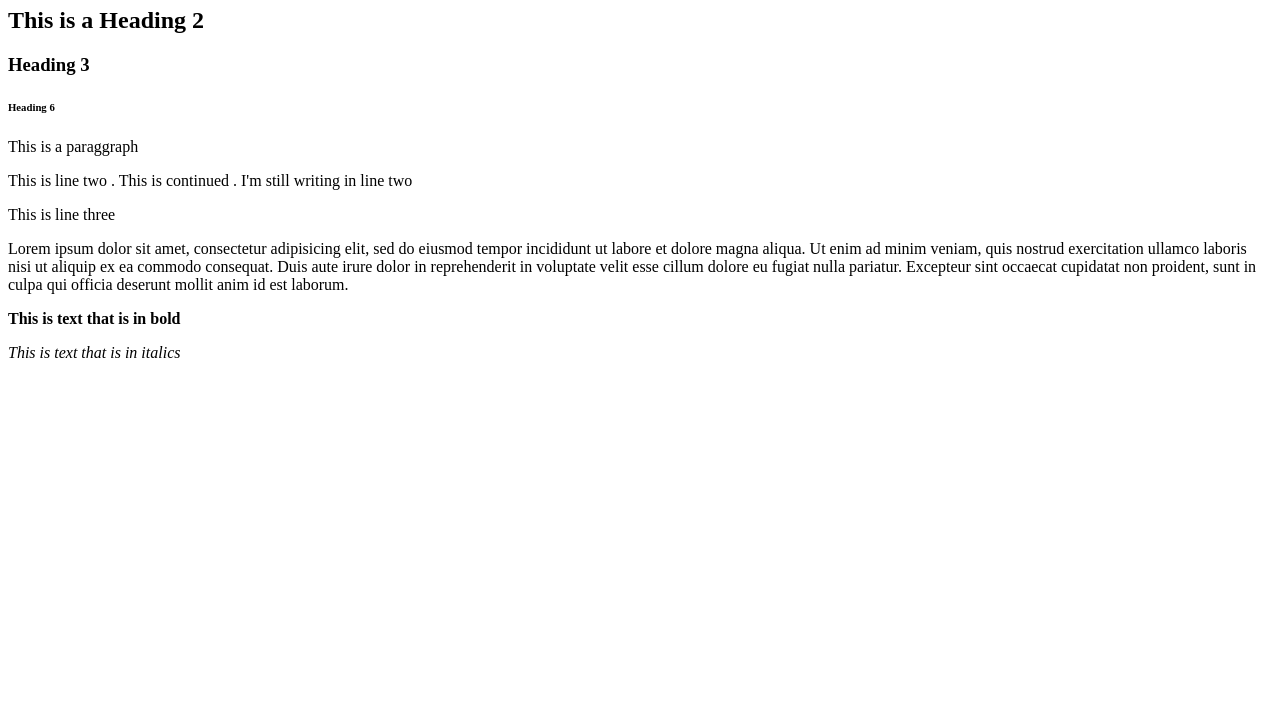
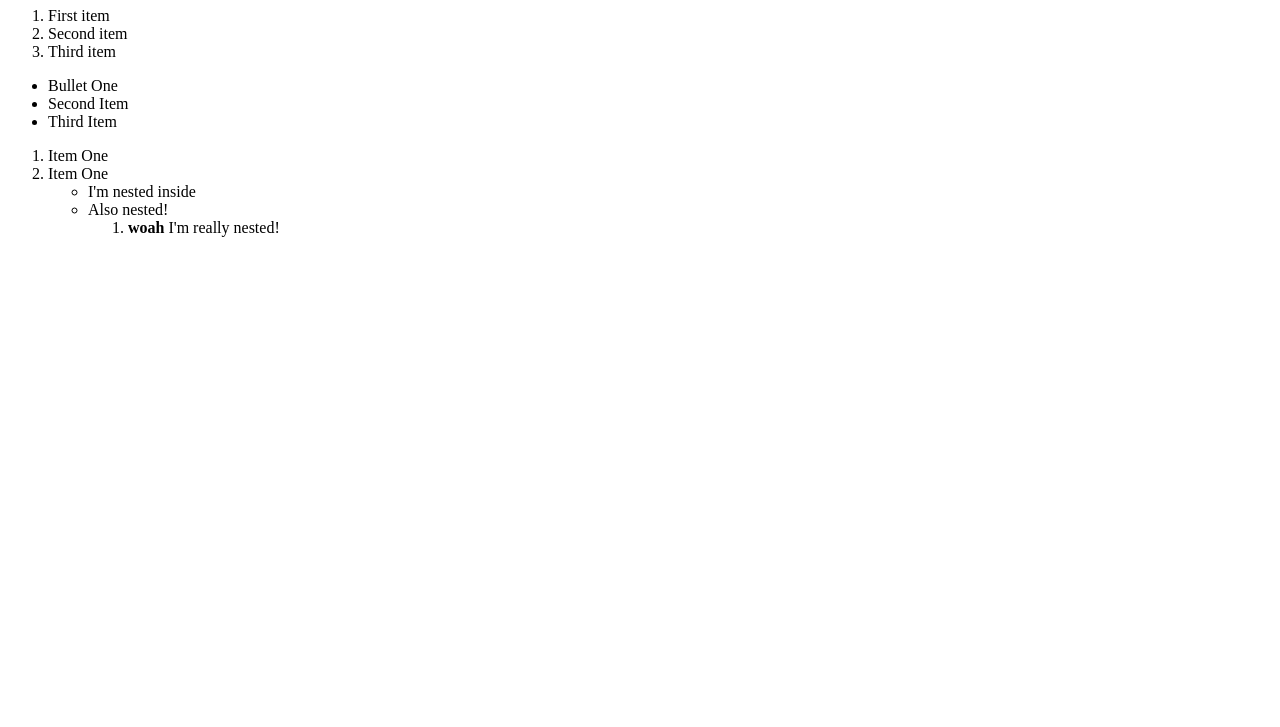
Before and after one commit to Tamerlan16/Maglaev-Tamerlan, a plain HTML site: page Basics.html in a window 1280 px wide. Shown: the part 73-800 px from the top of the page. Drawn offline with Linux system fonts and the light colour scheme.

Commit message:
урок по html #2

```diff
--- a/Basics.html
+++ b/Basics.html
@@ -5,21 +5,38 @@
     <title>This is the Title!</title>
   </head>
   <body>
-    <!-- This is the Title -->
-<h1>This is a Heading 1</h1>
-<h2>This is a Heading 2</h2>
-<h3>Heading 3</h3>
-<h6>Heading 6</h6>
+     <h1>Lists</h1>
+     <ol>
+       <li>First item</li>
+       <li>Second item</li>
+       <li>Third item</li>
+     </ol>
+
+<ul>
+    <li>Bullet One</li>
+    <li>Second Item</li>
+    <li>Third Item</li>
+</ul>
+
+<ol>
+  <li>Item One</li>
+  <li>Item One</li>
+  <ul>
+    <li>I'm nested inside </li>
+    <li>Also nested!  </li>
+    <ol>
+      <li><strong>woah </strong>I'm really nested!</li>
+    </ol>
+  </ul>
+</ol>
 
 
-<p>This is a paraggraph</p>
-<p>This is line two . This is continued .
-I'm still writing in line two
- </p>
-<p>This is line three</p>
-<p>Lorem ipsum dolor sit amet, consectetur adipisicing elit, sed do eiusmod tempor incididunt ut labore et dolore magna aliqua. Ut enim ad minim veniam, quis nostrud exercitation ullamco laboris nisi ut aliquip ex ea commodo consequat. Duis aute irure dolor in reprehenderit in voluptate velit esse cillum dolore eu fugiat nulla pariatur. Excepteur sint occaecat cupidatat non proident, sunt in culpa qui officia deserunt mollit anim id est laborum.</p>
-<p><b>This is text that is in bold </b></p>
-<p><i>This is text that is in italics </i></p>
+
+
+
+
+
+
 
   </body>
 </html>
```
